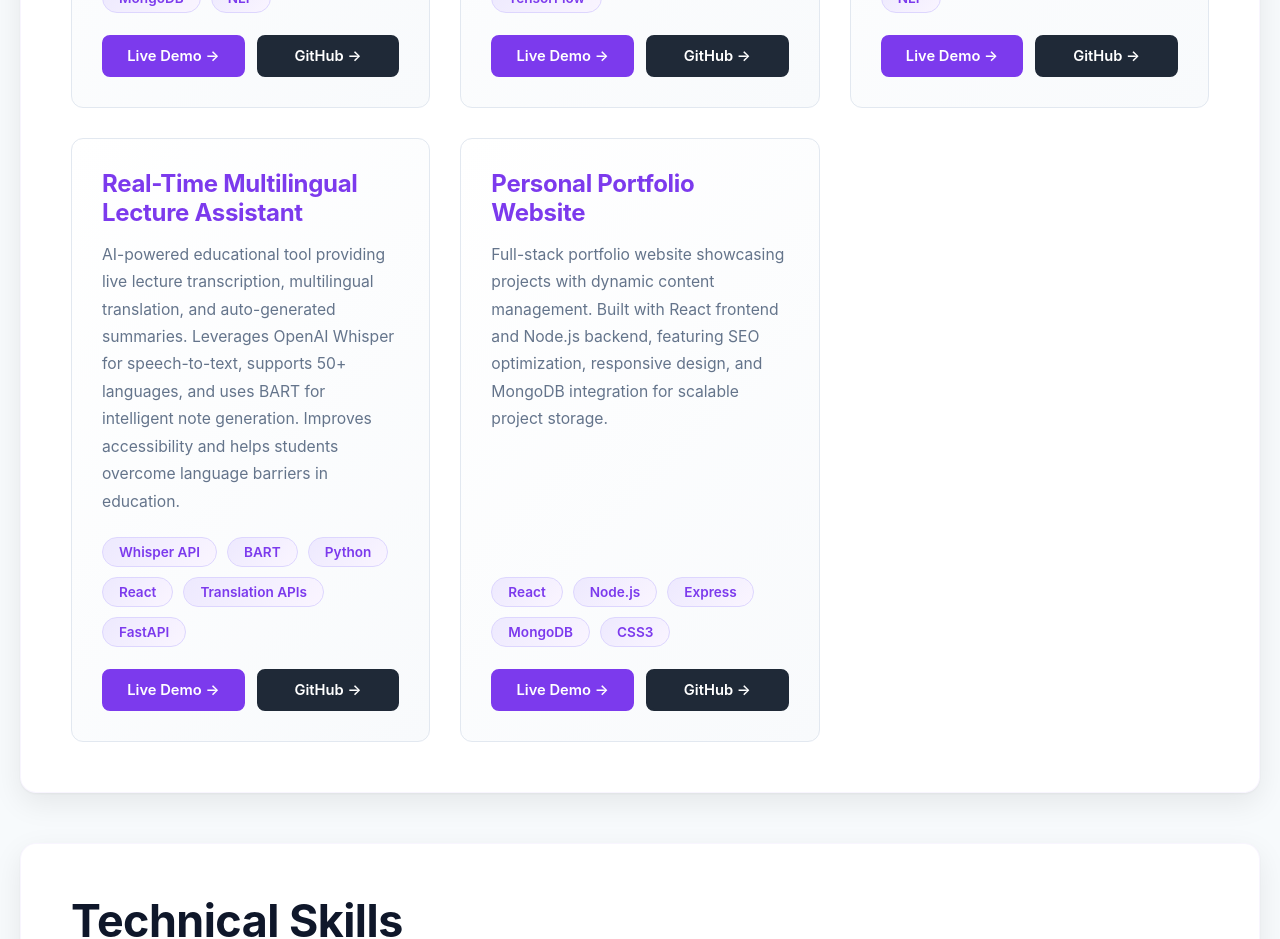
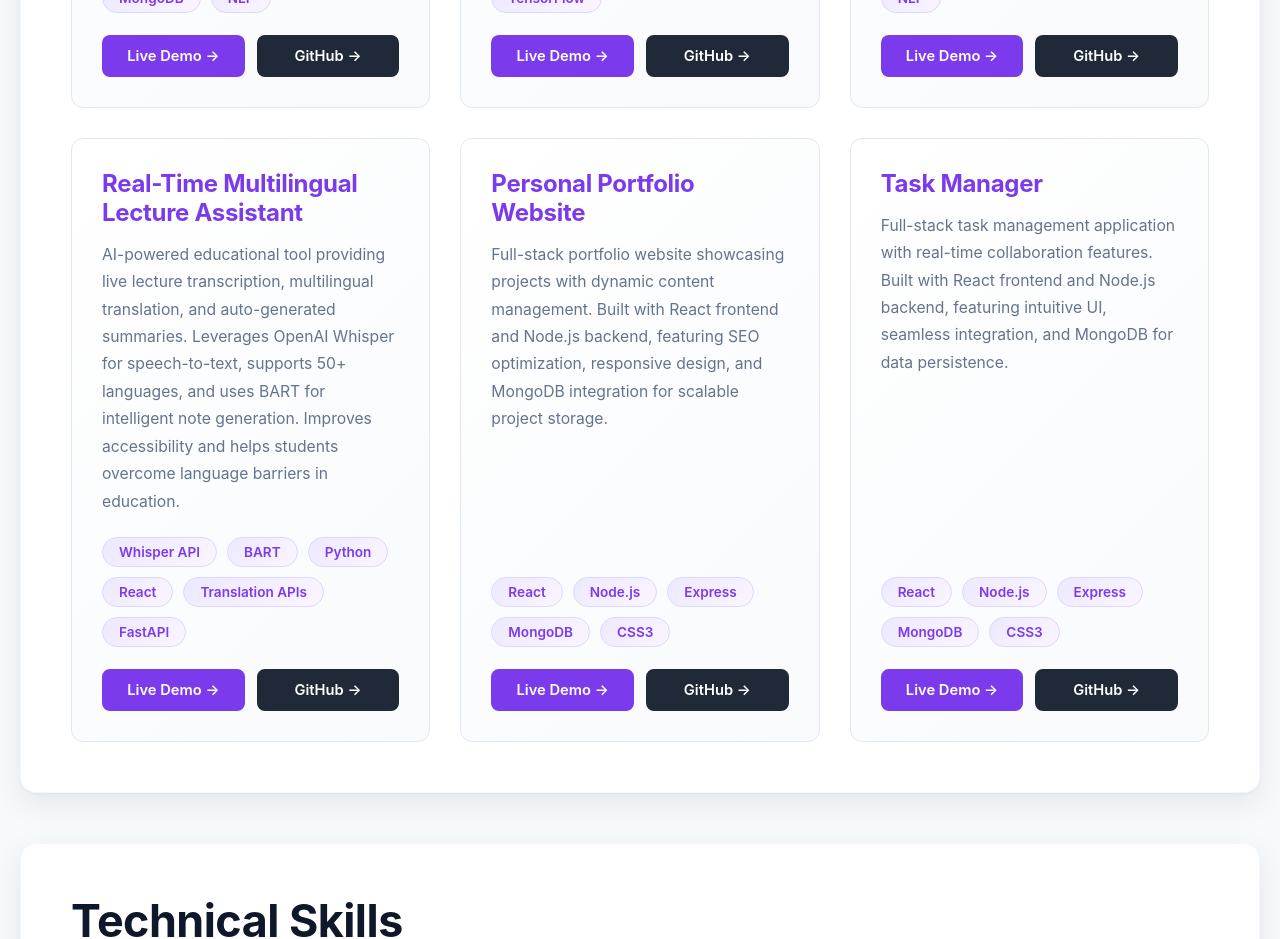
Before and after one commit to HariM917/Portfolio, a React (Create React App) app in the folder frontend/: page / in a window 1280 px wide. Shown: the part 2680-3619 px from the top of the page. Built offline with nearby package versions, Linux system fonts and the light colour scheme; no server answers; the HTML template or start-up script is replaced by a standard one.

Commit message:
Inclusion of new projects

```diff
--- a/frontend/src/App.js
+++ b/frontend/src/App.js
@@ -73,6 +73,15 @@ function App() {
       githubLink: 'https://github.com/HariM917/Portfolio',
       featured: false,
     },
+    {
+       _id: '6',
+      title: 'Task Manager ',
+      description: 'Full-stack task management application with real-time collaboration features. Built with React frontend and Node.js backend, featuring intuitive UI, seamless integration, and MongoDB for data persistence.',
+      technologies: ['React', 'Node.js', 'Express', 'MongoDB', 'CSS3'],
+      link: 'https://taskmanager-beta-opal.vercel.app',
+      githubLink: 'https://github.com/HariM917/Task-Manager',
+      featured: false,
+    }
   ];
 
   return (
```
